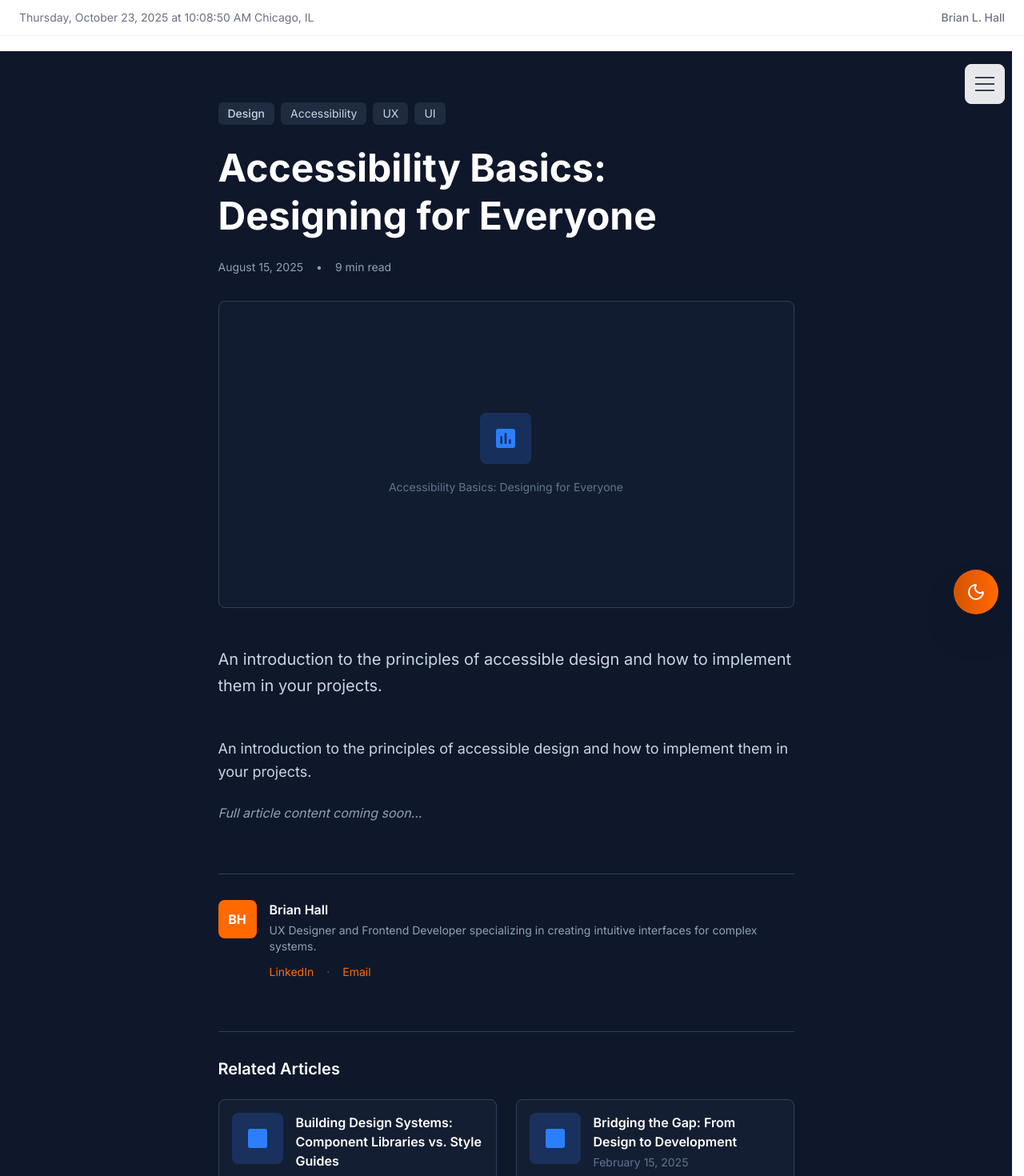
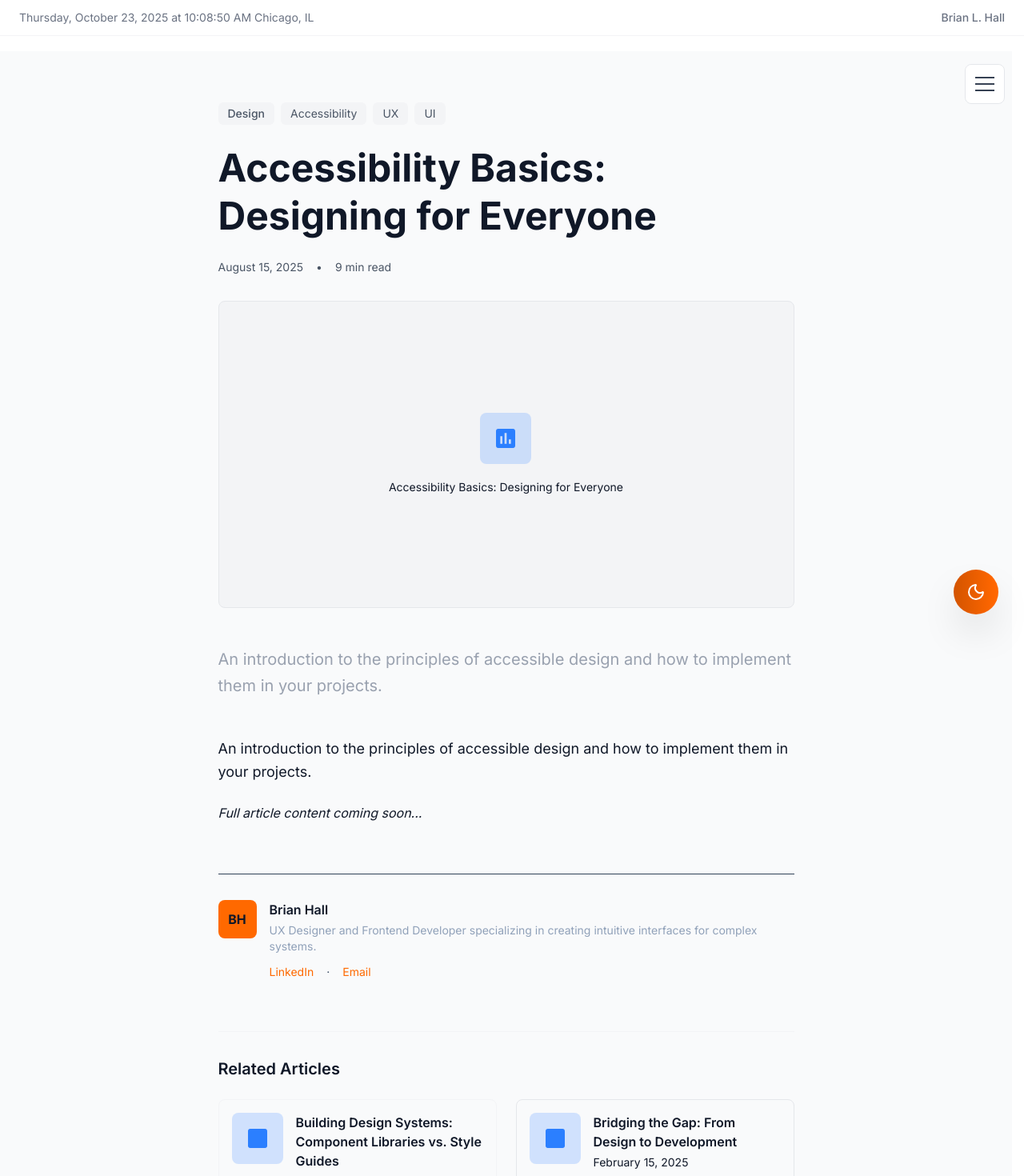
Before and after one commit to brian-hlbdg/portfolio-nextjs, a Next.js app: page /blog/accessibility-basics in a window 1280 px wide. Shown: the top 1470 px of the page at 80% size. Built offline with nearby package versions, Linux system fonts and the light colour scheme.

Commit message:
updatd the blog pages

```diff
--- a/src/app/blog/[slug]/page.tsx
+++ b/src/app/blog/[slug]/page.tsx
@@ -57,11 +57,11 @@ export default function BlogPostPage({ params }: PageProps) {
   const renderContent = (content?: string) => {
     if (!content) {
       return (
-        <div className="space-y-6 text-slate-300">
+        <div className="space-y-6 text-gray-900 dark:text-slate-300">
           <p className="text-lg leading-relaxed">
             {post.excerpt}
           </p>
-          <p className="text-slate-400 italic">
+          <p className="text-gray-900 dark:text-slate-400 italic">
             Full article content coming soon...
           </p>
         </div>
@@ -80,7 +80,7 @@ export default function BlogPostPage({ params }: PageProps) {
       // Section heading (h2)
       if (section.startsWith('## ')) {
         return (
-          <h2 key={idx} className="text-2xl font-bold text-white mt-12 mb-4">
+          <h2 key={idx} className="text-2xl font-bold text-gray-900 dark:text-white mt-12 mb-4">
             {section.replace('## ', '')}
           </h2>
         );
@@ -89,7 +89,7 @@ export default function BlogPostPage({ params }: PageProps) {
       // Subsection heading (h3)
       if (section.startsWith('### ')) {
         return (
-          <h3 key={idx} className="text-xl font-semibold text-white mt-8 mb-3">
+          <h3 key={idx} className="text-xl font-semibold text-gray-900 dark:text-white mt-8 mb-3">
             {section.replace('### ', '')}
           </h3>
         );
@@ -101,7 +101,7 @@ export default function BlogPostPage({ params }: PageProps) {
         return (
           <ul key={idx} className="space-y-2 my-6 ml-6">
             {items.map((item, i) => (
-              <li key={i} className="text-slate-300 leading-relaxed flex items-start gap-3">
+              <li key={i} className="text-gray-600 dark:text-slate-300 leading-relaxed flex items-start gap-3">
                 <span className="text-orange-500 mt-2">•</span>
                 <span>{item.trim()}</span>
               </li>
@@ -112,7 +112,7 @@ export default function BlogPostPage({ params }: PageProps) {
 
       // Horizontal rule
       if (section.trim() === '---') {
-        return <hr key={idx} className="border-slate-700 my-12" />;
+        return <hr key={idx} className="border-gray-200 dark:border-slate-700 my-12" />;
       }
 
       // Bold text in paragraphs
@@ -120,7 +120,7 @@ export default function BlogPostPage({ params }: PageProps) {
         const parts = text.split(/(\*\*.*?\*\*)/g);
         return parts.map((part, i) => {
           if (part.startsWith('**') && part.endsWith('**')) {
-            return <strong key={i} className="font-semibold text-white">{part.slice(2, -2)}</strong>;
+            return <strong key={i} className="font-semibold text-gray-900 dark:text-white">{part.slice(2, -2)}</strong>;
           }
           return part;
         });
@@ -129,7 +129,7 @@ export default function BlogPostPage({ params }: PageProps) {
       // Regular paragraph
       if (section.trim()) {
         return (
-          <p key={idx} className="text-slate-300 leading-relaxed my-6">
+          <p key={idx} className="text-gray-600 dark:text-slate-300 leading-relaxed my-6">
             {renderParagraphWithBold(section)}
           </p>
         );
@@ -140,7 +140,7 @@ export default function BlogPostPage({ params }: PageProps) {
   };
 
   return (
-    <div className="min-h-screen bg-slate-900 text-white">
+    <div className="min-h-screen bg-gray-50 dark:bg-slate-900 text-gray-900 dark:text-white">
 
 
       <article className="max-w-3xl mx-auto px-6 py-16">
@@ -148,13 +148,13 @@ export default function BlogPostPage({ params }: PageProps) {
         <header className="mb-8">
           {/* Category */}
           <div className="flex gap-2 mb-6">
-            <span className="px-3 py-1 bg-slate-700/50 text-slate-300 text-sm rounded-md font-medium">
+            <span className="px-3 py-1 bg-gray-100 dark:bg-slate-800/40 text-gray-600 dark:text-slate-300 text-sm rounded-md font-medium">
               {post.category}
             </span>
             {post.tags.map((tag, idx) => (
               <span
                 key={idx}
-                className="px-3 py-1 bg-slate-700/50 text-slate-300 text-sm rounded-md"
+                className="px-3 py-1 bg-gray-100 dark:bg-slate-800/40 text-gray-600 dark:text-slate-300 text-sm rounded-md"
               >
                 {tag}
               </span>
@@ -167,7 +167,7 @@ export default function BlogPostPage({ params }: PageProps) {
           </h1>
 
           {/* Meta */}
-          <div className="flex items-center gap-4 text-slate-400 text-sm">
+          <div className="flex items-center gap-4 text-gray-600 dark:text-slate-400 text-sm">
             <span>{formatDate(post.date)}</span>
             <span>•</span>
             <span>{post.readTime}</span>
@@ -175,20 +175,20 @@ export default function BlogPostPage({ params }: PageProps) {
         </header>
 
         {/* Featured Image Placeholder */}
-        <div className="mb-12 rounded-lg overflow-hidden bg-slate-800/30 border border-slate-700 h-96 flex items-center justify-center">
+        <div className="mb-12 rounded-lg overflow-hidden bg-gray-100 dark:bg-slate-800/40 border border-gray-200 dark:border-slate-700 h-96 flex items-center justify-center">
           <div className="text-center">
             <div className="w-16 h-16 bg-blue-500/20 rounded-lg flex items-center justify-center mx-auto mb-4">
               <svg className="w-8 h-8 text-blue-500" fill="currentColor" viewBox="0 0 24 24">
                 <path d="M19 3H5c-1.1 0-2 .9-2 2v14c0 1.1.9 2 2 2h14c1.1 0 2-.9 2-2V5c0-1.1-.9-2-2-2zM9 17H7v-7h2v7zm4 0h-2V7h2v10zm4 0h-2v-4h2v4z"/>
               </svg>
             </div>
-            <span className="text-slate-500 text-sm">{post.title}</span>
+            <span className="text-gray-900 dark:text-slate-500 text-sm">{post.title}</span>
           </div>
         </div>
 
         {/* Lead paragraph */}
         <div className="mb-12">
-          <p className="text-xl text-slate-300 leading-relaxed">
+          <p className="text-xl text-gray-400 dark:text-slate-300 leading-relaxed">
             {post.excerpt}
           </p>
         </div>
@@ -201,11 +201,11 @@ export default function BlogPostPage({ params }: PageProps) {
         {/* Author Bio */}
         <div className="mt-16 pt-8 border-t border-slate-700">
           <div className="flex items-start gap-4">
-            <div className="w-12 h-12 bg-orange-500 rounded-lg flex items-center justify-center text-white font-bold flex-shrink-0">
+            <div className="w-12 h-12 bg-orange-500 rounded-lg flex items-center justify-center text-gray-900 dark:text-white font-bold flex-shrink-0">
               BH
             </div>
             <div>
-              <h3 className="font-semibold text-white mb-1">Brian Hall</h3>
+              <h3 className="font-semibold text-gray-900 dark:text-white mb-1">Brian Hall</h3>
               <p className="text-slate-400 text-sm mb-3">
                 UX Designer and Frontend Developer specializing in creating intuitive interfaces for complex systems.
               </p>
@@ -223,12 +223,12 @@ export default function BlogPostPage({ params }: PageProps) {
         </div>
 
         {/* Related Articles */}
-        <div className="mt-16 pt-8 border-t border-slate-700">
+        <div className="mt-16 pt-8 border-t border-gray-100 dark:border-slate-700">
           <h3 className="text-xl font-semibold mb-6">Related Articles</h3>
           <div className="grid grid-cols-1 md:grid-cols-2 gap-6">
             <Link
               href="#"
-              className="flex gap-4 p-4 bg-slate-800/40 border border-slate-700 rounded-lg hover:border-slate-600 transition-all group"
+              className="flex gap-4 p-4 bg-gray=100 dark:bg-slate-800/40 border border-gray-100 dark:border-slate-700 rounded-lg hover:border-slate-600 transition-all group"
             >
               <div className="w-16 h-16 bg-blue-500/20 rounded-lg flex items-center justify-center flex-shrink-0">
                 <svg className="w-8 h-8 text-blue-500" fill="currentColor" viewBox="0 0 24 24">
@@ -236,7 +236,7 @@ export default function BlogPostPage({ params }: PageProps) {
                 </svg>
               </div>
               <div className="flex-1 min-w-0">
-                <h4 className="font-semibold text-white mb-1 group-hover:text-orange-500 transition-colors">
+                <h4 className="font-semibold text-gray-900 dark:text-white mb-1 group-hover:text-orange-500 transition-colors">
                   Building Design Systems: Component Libraries vs. Style Guides
                 </h4>
                 <p className="text-slate-500 text-sm">March 22, 2025</p>
@@ -245,7 +245,7 @@ export default function BlogPostPage({ params }: PageProps) {
 
             <Link
               href="#"
-              className="flex gap-4 p-4 bg-slate-800/40 border border-slate-700 rounded-lg hover:border-slate-600 transition-all group"
+              className="flex gap-4 p-4 bg-gray-50 dark:bg-slate-800/40 border border-gray-200 dark:border-slate-700 rounded-lg hover:border-slate-600 transition-all group"
             >
               <div className="w-16 h-16 bg-blue-500/20 rounded-lg flex items-center justify-center flex-shrink-0">
                 <svg className="w-8 h-8 text-blue-500" fill="currentColor" viewBox="0 0 24 24">
@@ -253,10 +253,10 @@ export default function BlogPostPage({ params }: PageProps) {
                 </svg>
               </div>
               <div className="flex-1 min-w-0">
-                <h4 className="font-semibold text-white mb-1 group-hover:text-orange-500 transition-colors">
+                <h4 className="font-semibold text-gray-900 dark:text-white mb-1 group-hover:text-orange-500 transition-colors">
                   Bridging the Gap: From Design to Development
                 </h4>
-                <p className="text-slate-500 text-sm">February 15, 2025</p>
+                <p className="text-gray-900 dark:text-slate-500 text-sm">February 15, 2025</p>
               </div>
             </Link>
           </div>
```
